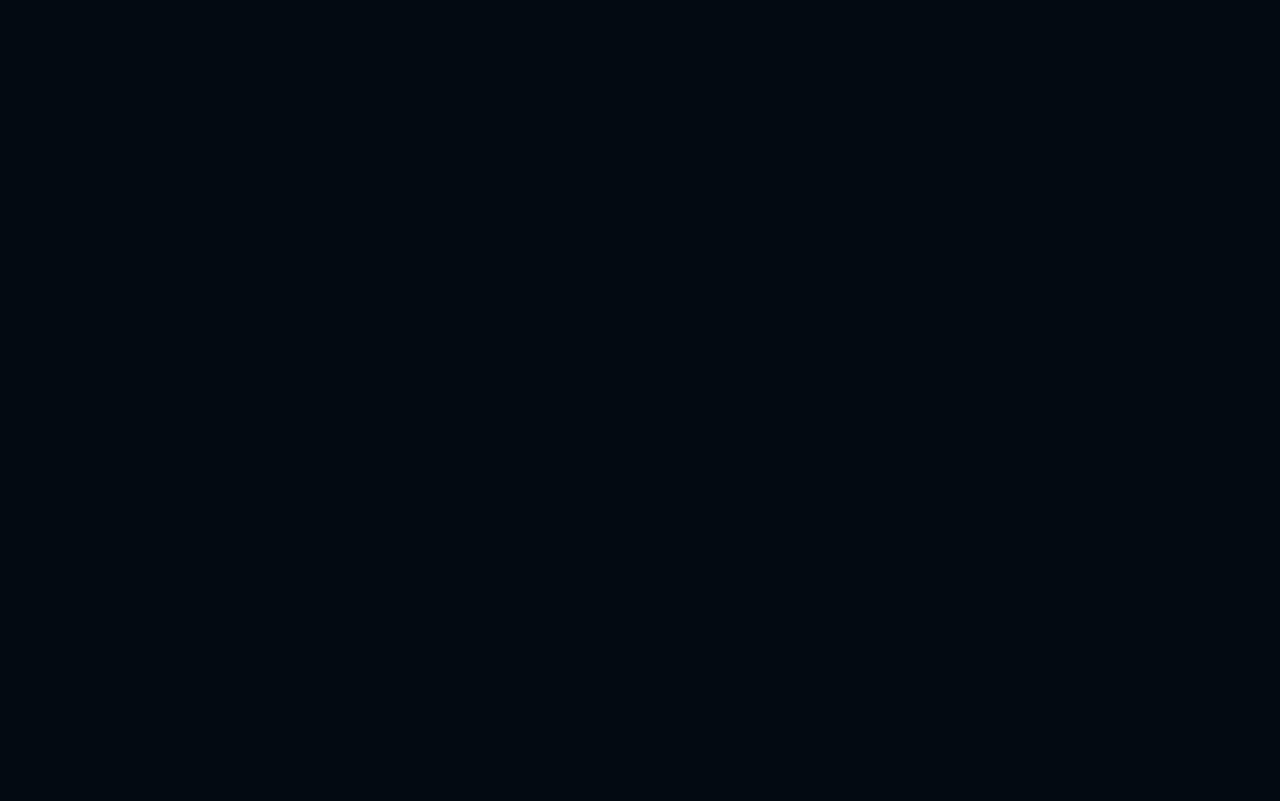
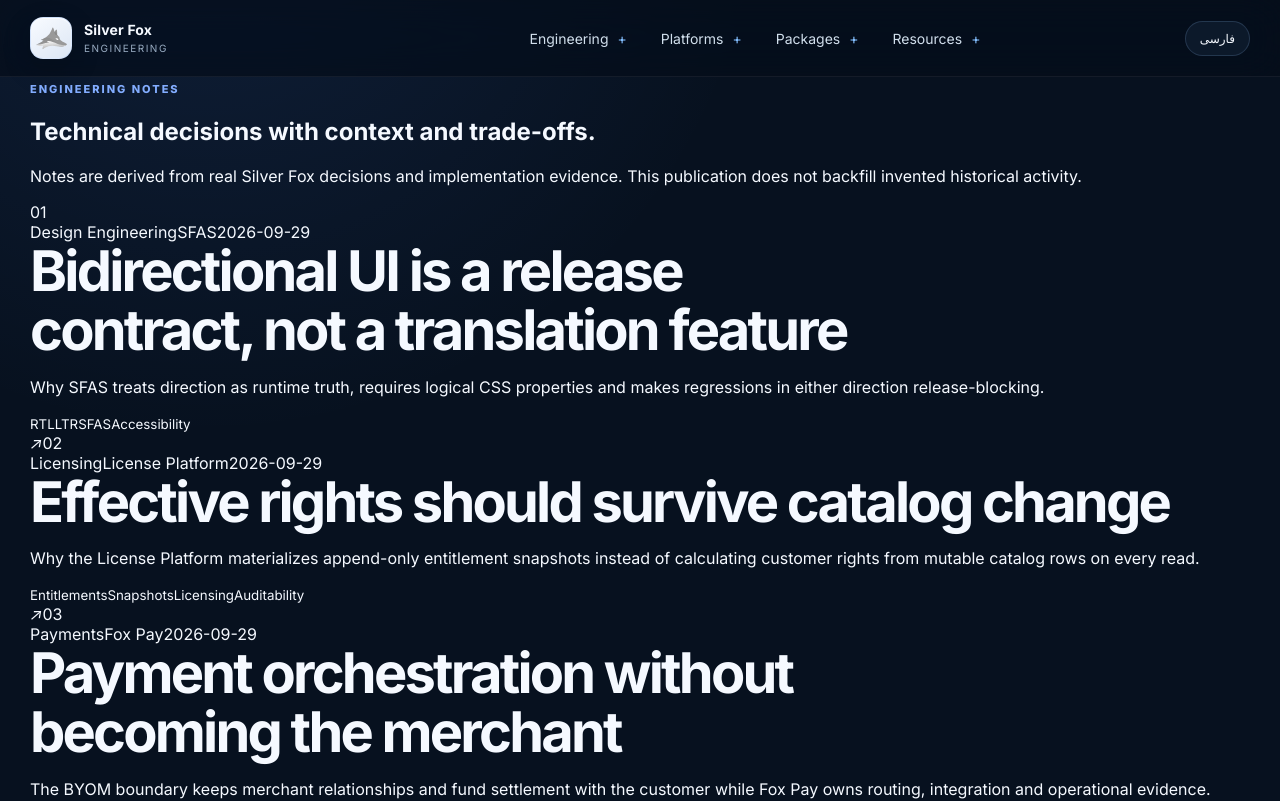
Before and after one commit to silverfoxcloud/silverfox-engineering, a Next.js app: page /engineering in a window 1280 px wide. Before the commit this address had no page. Shown: the top 801 px of the page. Built offline with nearby package versions, Linux system fonts and the light colour scheme.

Commit message:
feat: add bilingual engineering publications

```diff
--- /dev/null
+++ b/app/engineering/page.tsx
@@ -0,0 +1,15 @@
+import type { Metadata } from "next";
+import { PublicationIndexPage } from "@/components/PublicationPages";
+
+export const metadata: Metadata = {
+  title: "Engineering Notes",
+  description: "Public engineering notes grounded in real Silver Fox architecture and implementation evidence.",
+  alternates: {
+    canonical: "/engineering/",
+    languages: { en: "/engineering/", fa: "/fa/engineering/", "x-default": "/engineering/" },
+  },
+};
+
+export default function Page() {
+  return <PublicationIndexPage locale="en" kind="note" />;
+}
```
